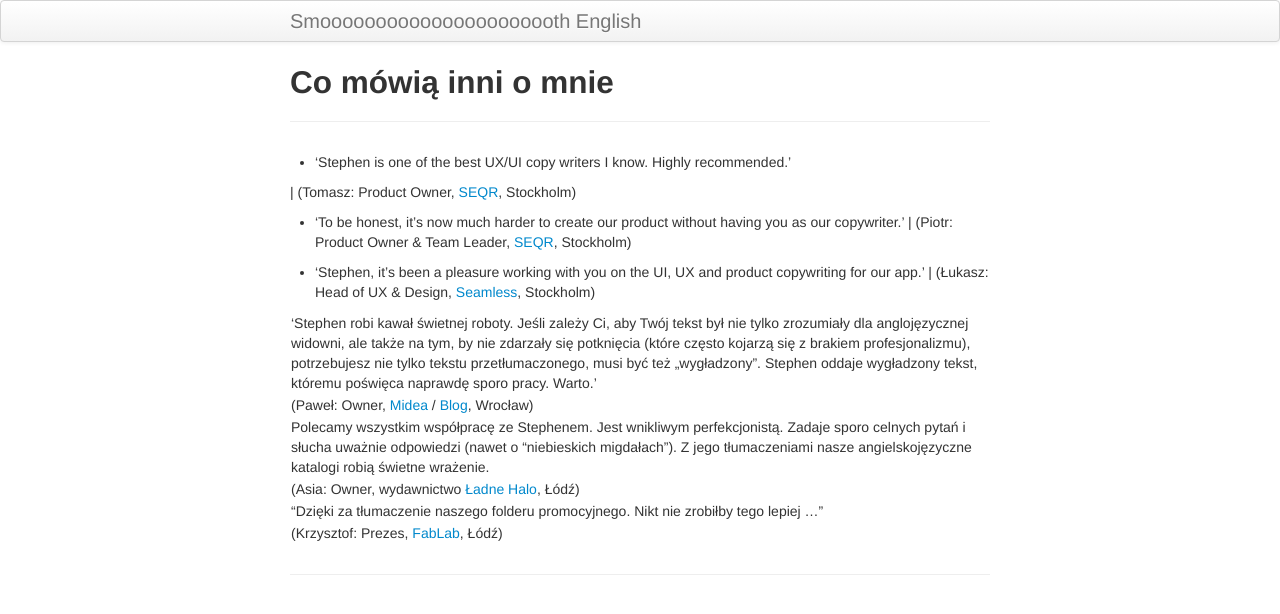
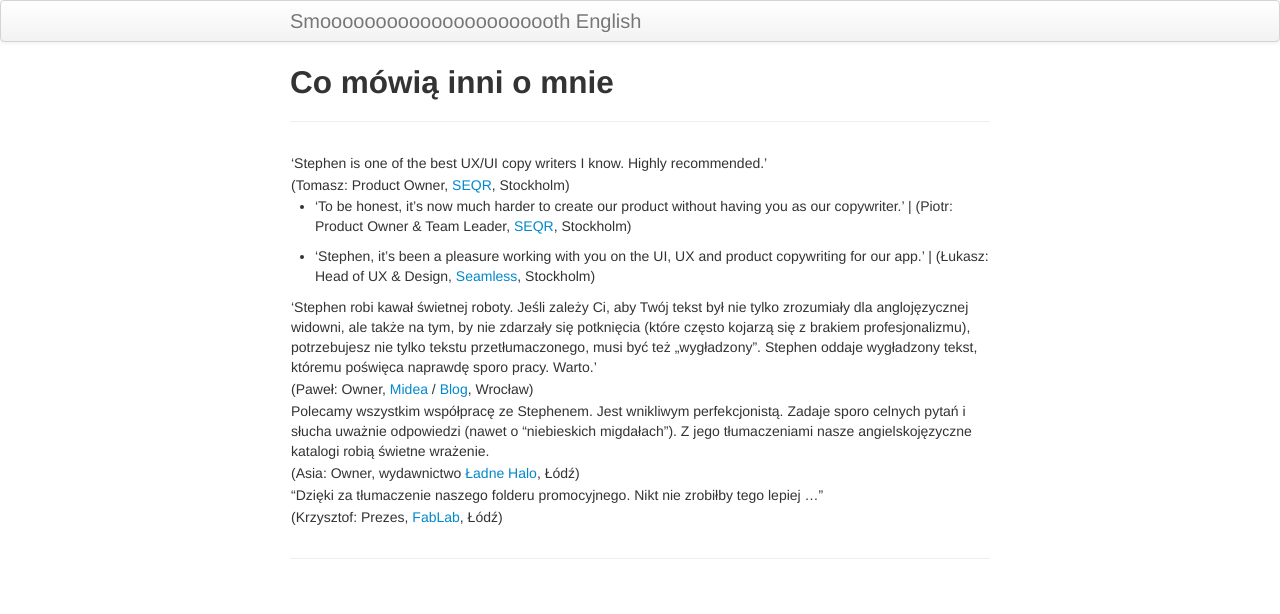
Before and after one commit to StephenEastham/StephenEastham.github.io, a Jekyll site: the page built from pages/resources.md, in a window 1280 px wide. Shown: the top 614 px of the page. Built offline with Jekyll 4.4.1, drawn with Linux system fonts in a browser that asks for light colours.

```diff
--- a/pages/resources.md
+++ b/pages/resources.md
@@ -5,7 +5,7 @@ description:
 ---
 
 
-* 'Stephen is one of the best UX/UI copy writers I know. Highly recommended.'
+|'Stephen is one of the best UX/UI copy writers I know. Highly recommended.'
 ^
 | (Tomasz: Product Owner, [SEQR](https://pages.github.com), Stockholm)
 ^
```
